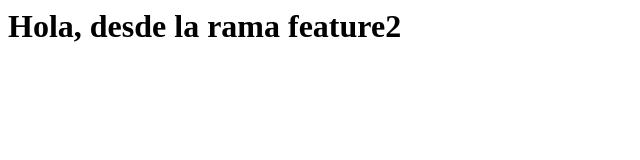
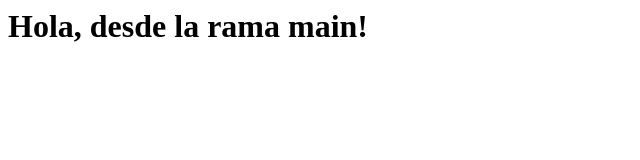
Before and after one commit to Laura090825/PROYECTO, a plain HTML site: page index.html in a window 1280 px wide. Shown: the whole page, without its empty margins (0-640 px from the left). Drawn offline with Linux system fonts and the light colour scheme.

Commit message:
Update index.html

```diff
--- a/index.html
+++ b/index.html
@@ -1 +1 @@
-<h1>Hola, desde la rama feature2</h1>
+<h1>Hola, desde la rama main!</h1>
```
